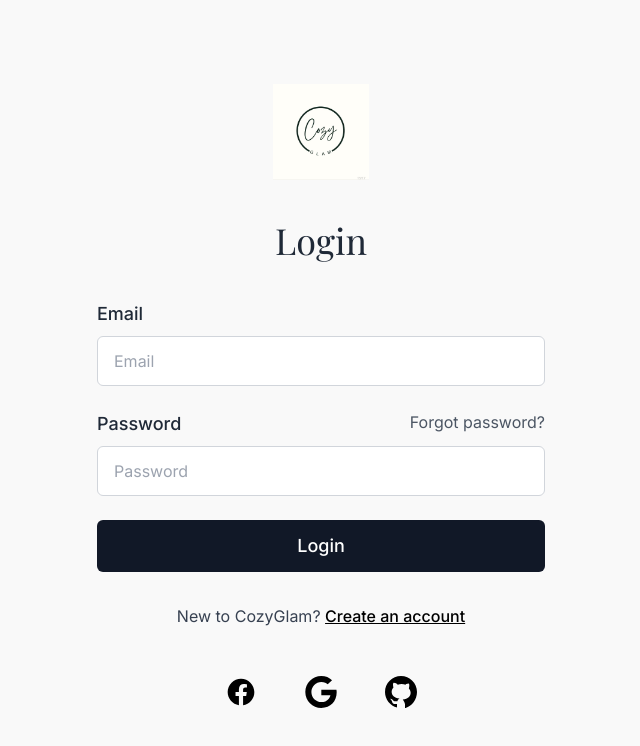
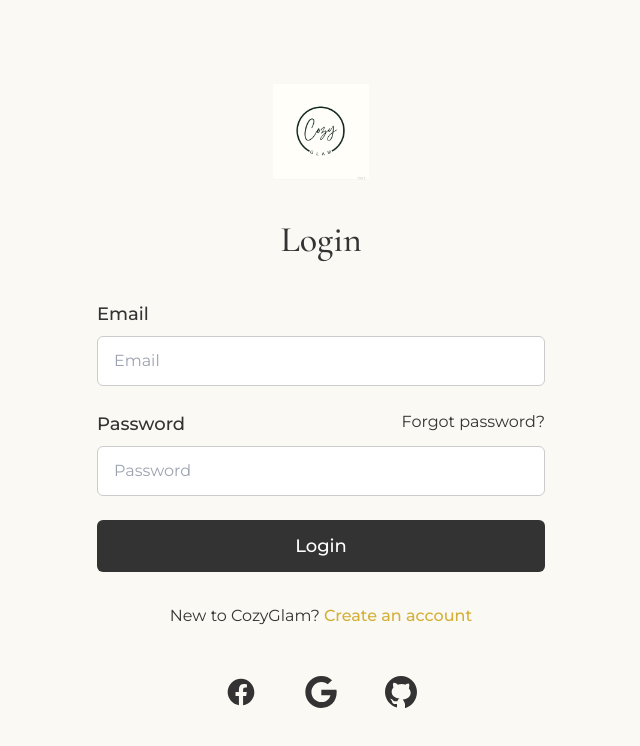
Before and after one commit to AnasBaqai/cozy_glam_frontend, a React (Vite) app: page /login in a window 1280 px wide. Shown: the top 746 px of the page, without its empty margins (319-959 px from the left). Built offline with nearby package versions, Linux system fonts and the light colour scheme.

Commit message:
typography changed

```diff
--- a/index.html
+++ b/index.html
@@ -5,9 +5,9 @@
     <link rel="icon" type="image/svg+xml" href="/favicon.ico" />
     <meta name="viewport" content="width=device-width, initial-scale=1.0" />
     <title>Cozy Glam - Login</title>
-    <!-- Google Fonts - Inter and a serif font for headings -->
+    <!-- Google Fonts - Premium ecommerce fonts -->
     <link
-      href="https://fonts.googleapis.com/css2?family=Inter:wght@300;400;500;600;700&family=Playfair+Display:wght@400;500;600;700&display=swap"
+      href="https://fonts.googleapis.com/css2?family=Montserrat:wght@300;400;500;600;700&family=Playfair+Display:wght@400;500;600;700&family=Cormorant+Garamond:wght@400;500;600;700&display=swap"
       rel="stylesheet"
     />
   </head>
--- a/src/index.css
+++ b/src/index.css
@@ -2,7 +2,13 @@
 @tailwind components;
 @tailwind utilities;
 
-body {
-  margin: 0;
-  min-height: 100vh;
+@layer base {
+  body {
+    @apply bg-glam-light font-body;
+    margin: 0;
+    min-height: 100vh;
+  }
+  h1, h2, h3, h4, h5 {
+    @apply font-heading;
+  }
 }
--- a/src/pages/auth/login/LoginPage.tsx
+++ b/src/pages/auth/login/LoginPage.tsx
@@ -21,7 +21,7 @@
         </div>
 
         {/* Login Header */}
-        <h1 className="text-4xl font-serif text-center text-gray-800 mb-10">
+        <h1 className="text-4xl font-heading text-center text-glam-dark mb-10 font-medium">
           Login
         </h1>
 
@@ -30,7 +30,7 @@
           <div className="space-y-2">
             <label
               htmlFor="email"
-              className="block text-lg font-medium text-gray-800"
+              className="block text-lg font-medium text-glam-dark"
             >
               Email
             </label>
@@ -39,7 +39,7 @@
               type="email"
               required
               placeholder="Email"
-              className="w-full px-4 py-3 border border-gray-300 rounded-md focus:outline-none focus:ring-2 focus:ring-gray-400"
+              className="w-full px-4 py-3 border border-glam-accent rounded-md focus:outline-none focus:ring-2 focus:ring-glam-accent"
               value={email}
               onChange={(e) => setEmail(e.target.value)}
             />
@@ -49,13 +49,13 @@
             <div className="flex justify-between">
               <label
                 htmlFor="password"
-                className="block text-lg font-medium text-gray-800"
+                className="block text-lg font-medium text-glam-dark"
               >
                 Password
               </label>
               <Link
                 to="/forgot-password"
-                className="text-gray-600 hover:underline"
+                className="text-glam-dark hover:text-glam-primary transition-colors"
               >
                 Forgot password?
               </Link>
@@ -65,7 +65,7 @@
               type="password"
               required
               placeholder="Password"
-              className="w-full px-4 py-3 border border-gray-300 rounded-md focus:outline-none focus:ring-2 focus:ring-gray-400"
+              className="w-full px-4 py-3 border border-glam-accent rounded-md focus:outline-none focus:ring-2 focus:ring-glam-accent"
               value={password}
               onChange={(e) => setPassword(e.target.value)}
             />
@@ -73,7 +73,7 @@
 
           <button
             type="submit"
-            className="w-full py-3 px-4 bg-gray-900 text-white text-lg font-medium rounded-md hover:bg-gray-800 focus:outline-none focus:ring-2 focus:ring-gray-500"
+            className="w-full py-3 px-4 bg-glam-dark text-white text-lg font-medium rounded-md hover:bg-glam-primary transition-colors focus:outline-none focus:ring-2 focus:ring-glam-primary"
           >
             Login
           </button>
@@ -81,9 +81,12 @@
 
         {/* Sign Up Link */}
         <div className="mt-8 text-center">
-          <p className="text-gray-700">
+          <p className="text-glam-dark">
             New to CozyGlam?{" "}
-            <Link to="/signup" className="text-black font-medium underline">
+            <Link
+              to="/signup"
+              className="text-glam-primary font-medium hover:underline"
+            >
               Create an account
             </Link>
           </p>
@@ -91,17 +94,17 @@
 
         {/* Social Login Options */}
         <div className="mt-10 flex justify-center space-x-8">
-          <button className="p-2">
+          <button className="p-2 text-glam-dark hover:text-glam-primary transition-colors">
             <svg className="h-8 w-8" viewBox="0 0 24 24" fill="currentColor">
               <path d="M12 2.04C6.5 2.04 2 6.53 2 12.06C2 17.06 5.66 21.21 10.44 21.96V14.96H7.9V12.06H10.44V9.85C10.44 7.34 11.93 5.96 14.22 5.96C15.31 5.96 16.45 6.15 16.45 6.15V8.62H15.19C13.95 8.62 13.56 9.39 13.56 10.18V12.06H16.34L15.89 14.96H13.56V21.96C15.9 21.59 18.03 20.39 19.62 18.59C21.2 16.79 22.04 14.49 22 12.06C22 6.53 17.5 2.04 12 2.04Z" />
             </svg>
           </button>
-          <button className="p-2">
+          <button className="p-2 text-glam-dark hover:text-glam-primary transition-colors">
             <svg className="h-8 w-8" viewBox="0 0 24 24" fill="currentColor">
               <path d="M12.24 10.285V14.4h6.806c-.275 1.765-2.056 5.174-6.806 5.174-4.095 0-7.439-3.389-7.439-7.574s3.345-7.574 7.439-7.574c2.33 0 3.891.989 4.785 1.849l3.254-3.138C18.189 1.186 15.479 0 12.24 0c-6.635 0-12 5.365-12 12s5.365 12 12 12c6.926 0 11.52-4.869 11.52-11.726 0-.788-.085-1.39-.189-1.989H12.24z" />
             </svg>
           </button>
-          <button className="p-2">
+          <button className="p-2 text-glam-dark hover:text-glam-primary transition-colors">
             <svg className="h-8 w-8" viewBox="0 0 24 24" fill="currentColor">
               <path d="M12 0C5.373 0 0 5.373 0 12c0 5.623 3.872 10.328 9.092 11.63-.056-.162-.092-.35-.092-.583v-2.051c-.487 0-1.303 0-1.508 0-.821 0-1.551-.353-1.905-1.009-.393-.729-.461-1.844-1.435-2.526-.289-.227-.069-.486.264-.451.615.174 1.125.596 1.605 1.222.478.627.703.769 1.596.769.433 0 1.081-.025 1.691-.121.328-.833.895-1.6 1.588-1.962-3.996-.411-5.903-2.399-5.903-5.098 0-1.162.495-2.286 1.336-3.233-.276-.94-.623-2.857.106-3.587 1.798 0 2.885 1.166 3.146 1.481.896-.307 1.88-.481 2.914-.481 1.036 0 2.024.174 2.922.483C14.915 6.866 16.002 5.7 17.8 5.7c.732.731.381 2.656.102 3.594.836.945 1.328 2.066 1.328 3.226 0 2.697-1.904 4.684-5.894 5.097C14.134 18.67 15 20.22 15 21.417v2.248c0 .16-.03.327-.077.482C19.777 22.994 24 18.048 24 12c0-6.627-5.373-12-12-12z" />
             </svg>
--- a/src/pages/auth/signup/SignupPage.tsx
+++ b/src/pages/auth/signup/SignupPage.tsx
@@ -19,7 +19,7 @@
   };
 
   return (
-    <div className="flex flex-col items-center justify-center min-h-screen px-4">
+    <div className="flex flex-col items-center justify-center min-h-screen px-4 bg-glam-light">
       <div className="w-full max-w-md">
         {/* Logo */}
         <div className="flex flex-col items-center mb-8">
@@ -27,7 +27,7 @@
         </div>
 
         {/* Signup Header */}
-        <h1 className="text-4xl font-serif text-center text-gray-800 mb-10">
+        <h1 className="text-4xl font-heading text-center text-glam-dark mb-10 font-medium">
           Create Account
         </h1>
 
@@ -36,7 +36,7 @@
           <div className="space-y-2">
             <label
               htmlFor="email"
-              className="block text-lg font-medium text-gray-800"
+              className="block text-lg font-medium text-glam-dark"
             >
               Email
             </label>
@@ -45,7 +45,7 @@
               type="email"
               required
               placeholder="Email"
-              className="w-full px-4 py-3 border border-gray-300 rounded-md focus:outline-none focus:ring-2 focus:ring-gray-400"
+              className="w-full px-4 py-3 border border-glam-accent rounded-md focus:outline-none focus:ring-2 focus:ring-glam-accent"
               value={email}
               onChange={(e) => setEmail(e.target.value)}
             />
@@ -54,7 +54,7 @@
           <div className="space-y-2">
             <label
               htmlFor="password"
-              className="block text-lg font-medium text-gray-800"
+              className="block text-lg font-medium text-glam-dark"
             >
               Password
             </label>
@@ -63,7 +63,7 @@
               type="password"
               required
               placeholder="Password"
-              className="w-full px-4 py-3 border border-gray-300 rounded-md focus:outline-none focus:ring-2 focus:ring-gray-400"
+              className="w-full px-4 py-3 border border-glam-accent rounded-md focus:outline-none focus:ring-2 focus:ring-glam-accent"
               value={password}
               onChange={(e) => setPassword(e.target.value)}
             />
@@ -72,7 +72,7 @@
           <div className="space-y-2">
             <label
               htmlFor="confirmPassword"
-              className="block text-lg font-medium text-gray-800"
+              className="block text-lg font-medium text-glam-dark"
             >
               Confirm Password
             </label>
@@ -81,7 +81,7 @@
               type="password"
               required
               placeholder="Confirm Password"
-              className="w-full px-4 py-3 border border-gray-300 rounded-md focus:outline-none focus:ring-2 focus:ring-gray-400"
+              className="w-full px-4 py-3 border border-glam-accent rounded-md focus:outline-none focus:ring-2 focus:ring-glam-accent"
               value={confirmPassword}
               onChange={(e) => setConfirmPassword(e.target.value)}
             />
@@ -89,7 +89,7 @@
 
           <button
             type="submit"
-            className="w-full py-3 px-4 bg-gray-900 text-white text-lg font-medium rounded-md hover:bg-gray-800 focus:outline-none focus:ring-2 focus:ring-gray-500"
+            className="w-full py-3 px-4 bg-glam-dark text-white text-lg font-medium rounded-md hover:bg-glam-primary transition-colors focus:outline-none focus:ring-2 focus:ring-glam-primary"
           >
             Create Account
           </button>
@@ -97,9 +97,12 @@
 
         {/* Login Link */}
         <div className="mt-8 text-center">
-          <p className="text-gray-700">
+          <p className="text-glam-dark">
             Already have an account?{" "}
-            <Link to="/login" className="text-black font-medium underline">
+            <Link
+              to="/login"
+              className="text-glam-primary font-medium hover:underline"
+            >
               Login
             </Link>
           </p>
@@ -107,17 +110,17 @@
 
         {/* Social Login Options */}
         <div className="mt-10 flex justify-center space-x-8">
-          <button className="p-2">
+          <button className="p-2 text-glam-dark hover:text-glam-primary transition-colors">
             <svg className="h-8 w-8" viewBox="0 0 24 24" fill="currentColor">
               <path d="M12 2.04C6.5 2.04 2 6.53 2 12.06C2 17.06 5.66 21.21 10.44 21.96V14.96H7.9V12.06H10.44V9.85C10.44 7.34 11.93 5.96 14.22 5.96C15.31 5.96 16.45 6.15 16.45 6.15V8.62H15.19C13.95 8.62 13.56 9.39 13.56 10.18V12.06H16.34L15.89 14.96H13.56V21.96C15.9 21.59 18.03 20.39 19.62 18.59C21.2 16.79 22.04 14.49 22 12.06C22 6.53 17.5 2.04 12 2.04Z" />
             </svg>
           </button>
-          <button className="p-2">
+          <button className="p-2 text-glam-dark hover:text-glam-primary transition-colors">
             <svg className="h-8 w-8" viewBox="0 0 24 24" fill="currentColor">
               <path d="M12.24 10.285V14.4h6.806c-.275 1.765-2.056 5.174-6.806 5.174-4.095 0-7.439-3.389-7.439-7.574s3.345-7.574 7.439-7.574c2.33 0 3.891.989 4.785 1.849l3.254-3.138C18.189 1.186 15.479 0 12.24 0c-6.635 0-12 5.365-12 12s5.365 12 12 12c6.926 0 11.52-4.869 11.52-11.726 0-.788-.085-1.39-.189-1.989H12.24z" />
             </svg>
           </button>
-          <button className="p-2">
+          <button className="p-2 text-glam-dark hover:text-glam-primary transition-colors">
             <svg className="h-8 w-8" viewBox="0 0 24 24" fill="currentColor">
               <path d="M12 0C5.373 0 0 5.373 0 12c0 5.623 3.872 10.328 9.092 11.63-.056-.162-.092-.35-.092-.583v-2.051c-.487 0-1.303 0-1.508 0-.821 0-1.551-.353-1.905-1.009-.393-.729-.461-1.844-1.435-2.526-.289-.227-.069-.486.264-.451.615.174 1.125.596 1.605 1.222.478.627.703.769 1.596.769.433 0 1.081-.025 1.691-.121.328-.833.895-1.6 1.588-1.962-3.996-.411-5.903-2.399-5.903-5.098 0-1.162.495-2.286 1.336-3.233-.276-.94-.623-2.857.106-3.587 1.798 0 2.885 1.166 3.146 1.481.896-.307 1.88-.481 2.914-.481 1.036 0 2.024.174 2.922.483C14.915 6.866 16.002 5.7 17.8 5.7c.732.731.381 2.656.102 3.594.836.945 1.328 2.066 1.328 3.226 0 2.697-1.904 4.684-5.894 5.097C14.134 18.67 15 20.22 15 21.417v2.248c0 .16-.03.327-.077.482C19.777 22.994 24 18.048 24 12c0-6.627-5.373-12-12-12z" />
             </svg>
--- a/tailwind.config.cjs
+++ b/tailwind.config.cjs
@@ -4,12 +4,16 @@
   theme: {
     extend: {
       fontFamily: {
-        sans: ["Inter", "sans-serif"],
+        sans: ["Montserrat", "sans-serif"],
         serif: ["Playfair Display", "serif"],
+        heading: ["Cormorant Garamond", "serif"],
+        body: ["Montserrat", "sans-serif"],
       },
       colors: {
         "glam-dark": "#333333",
-        "glam-light": "#f9f9f9",
+        "glam-light": "#FAF9F3",
+        "glam-primary": "#D4AF37",
+        "glam-accent": "#CCCCCC",
       },
     },
   },
```
Also changed, not shown: 1 other file (tests, documents, lock files or other folders).
